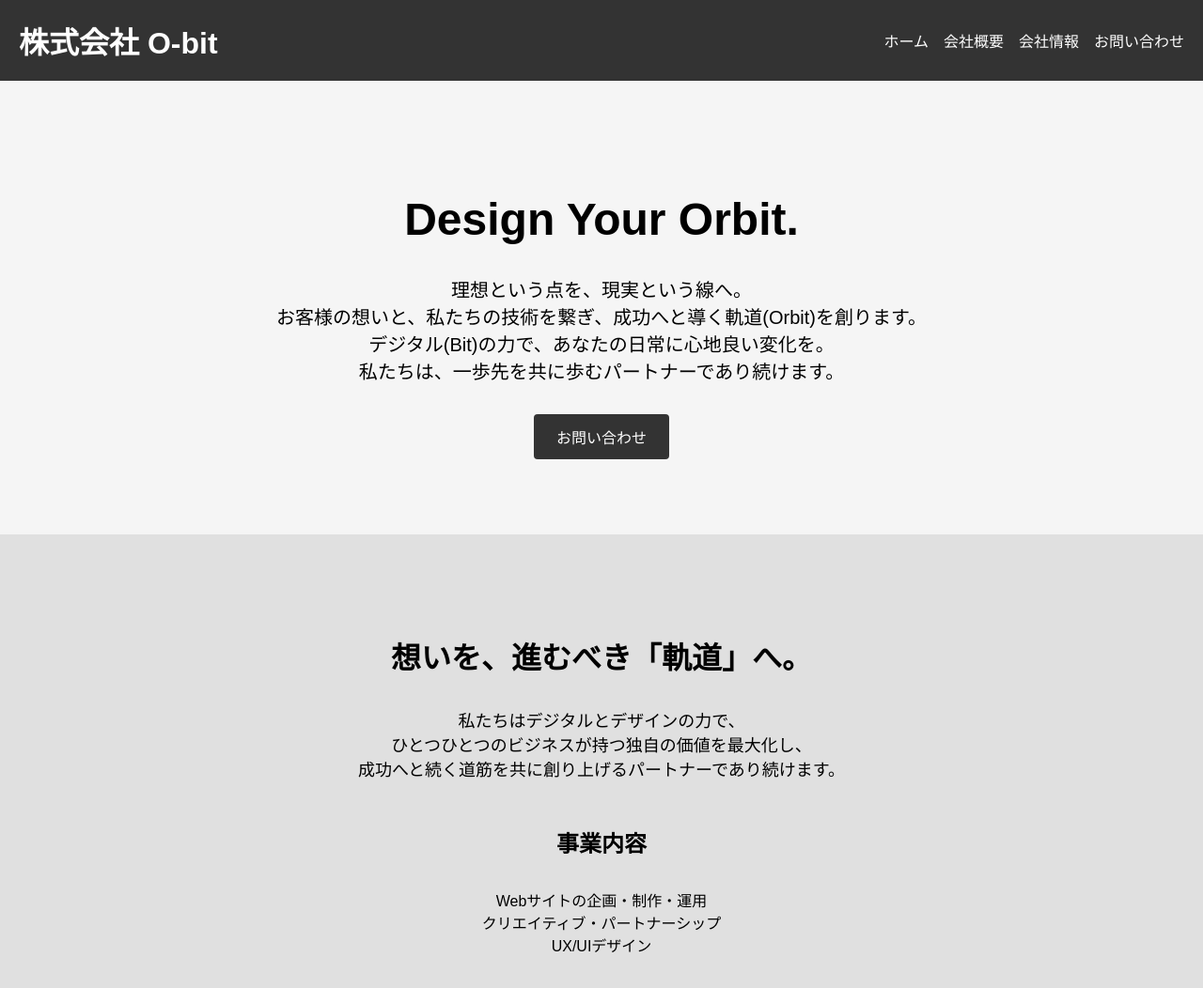
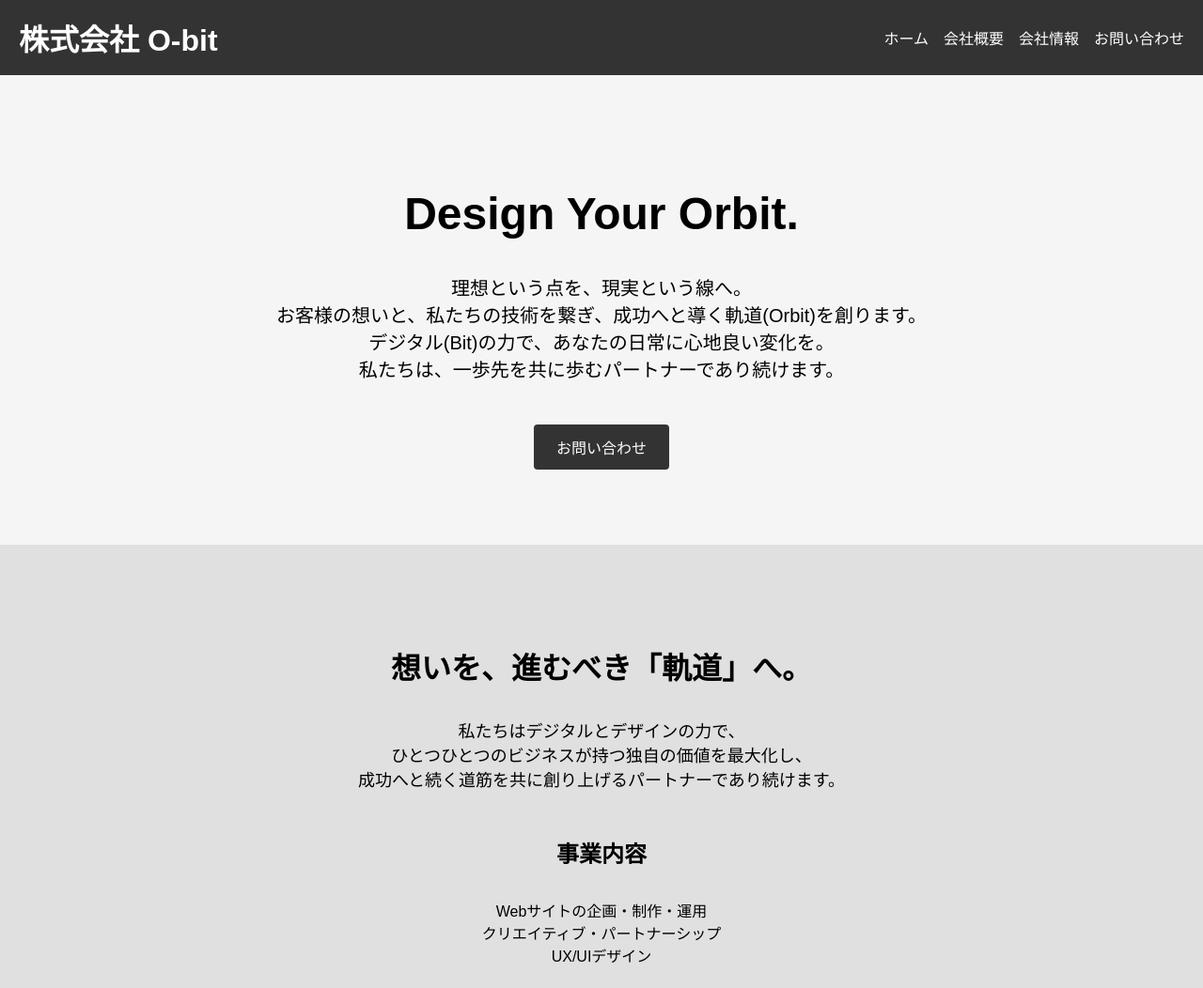
Before and after one commit to pierrot281969-coder/corporate_site_practice, a plain HTML site: page index.html in a window 1280 px wide. Shown: the top 1052 px of the page at 94% size. Drawn offline with Linux system fonts and the light colour scheme.

Commit message:
ヘッダ・ナビ
スクロールに合わせ修正

```diff
--- a/index.html
+++ b/index.html
@@ -8,7 +8,6 @@
     <body>
 
         <header class="header">
-            <div class="header__inner">
             <h1 class="header__logo">
                 <a href="#">株式会社 O-bit</a>
             </h1>
--- a/style.css
+++ b/style.css
@@ -29,20 +29,12 @@ a{
     top:0;
     background-color:#333;
     color:#fff;
-    padding:20px;
-    text-align:center;
+    height:80px;
+    display:flex;
+    align-items:center;
+    justify-content:space-between;
+    padding:0 20px;
     z-index:10;
-}
-
-.header__inner{
-    display:flex;
-    justify-content:space-between;
-    align-items:center;
-}
-
-.header__nav{
-    display:flex;
-    gap:16px;
 }
 
 .header__nav-list{
@@ -71,12 +63,12 @@ section{
 
 .hero__title{
     font-size:48px;
-    margin-bottom:32px;
+    margin-bottom:36px;
 }
 
 .hero__text{
     font-size:20px;
-    margin-bottom:32px;
+    margin-bottom:45px;
 }
 
 .hero__btn{
@@ -204,6 +196,7 @@ section{
 /*レスポンシブデザイン*/
 html{
     scroll-behavior:smooth;
+    scroll-padding-top:80px;
 }
 
 /*フッター*/
```
